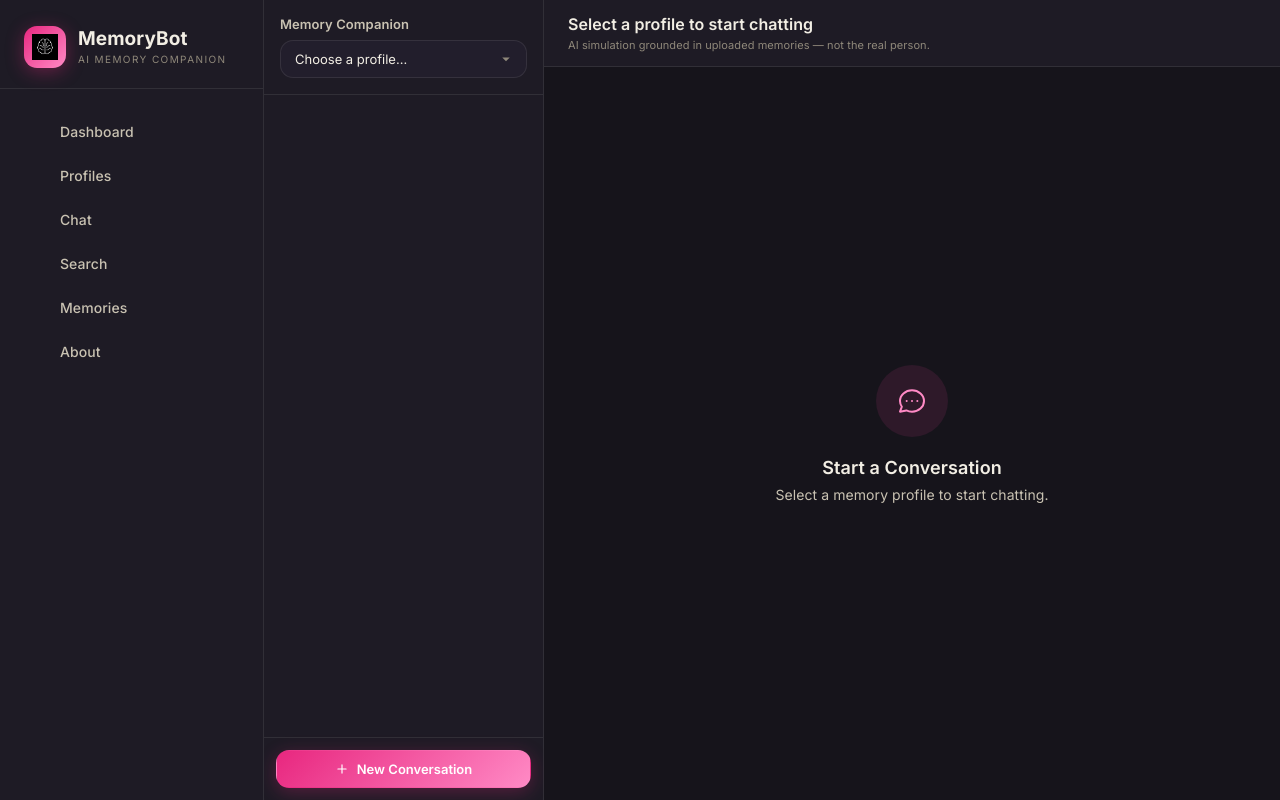
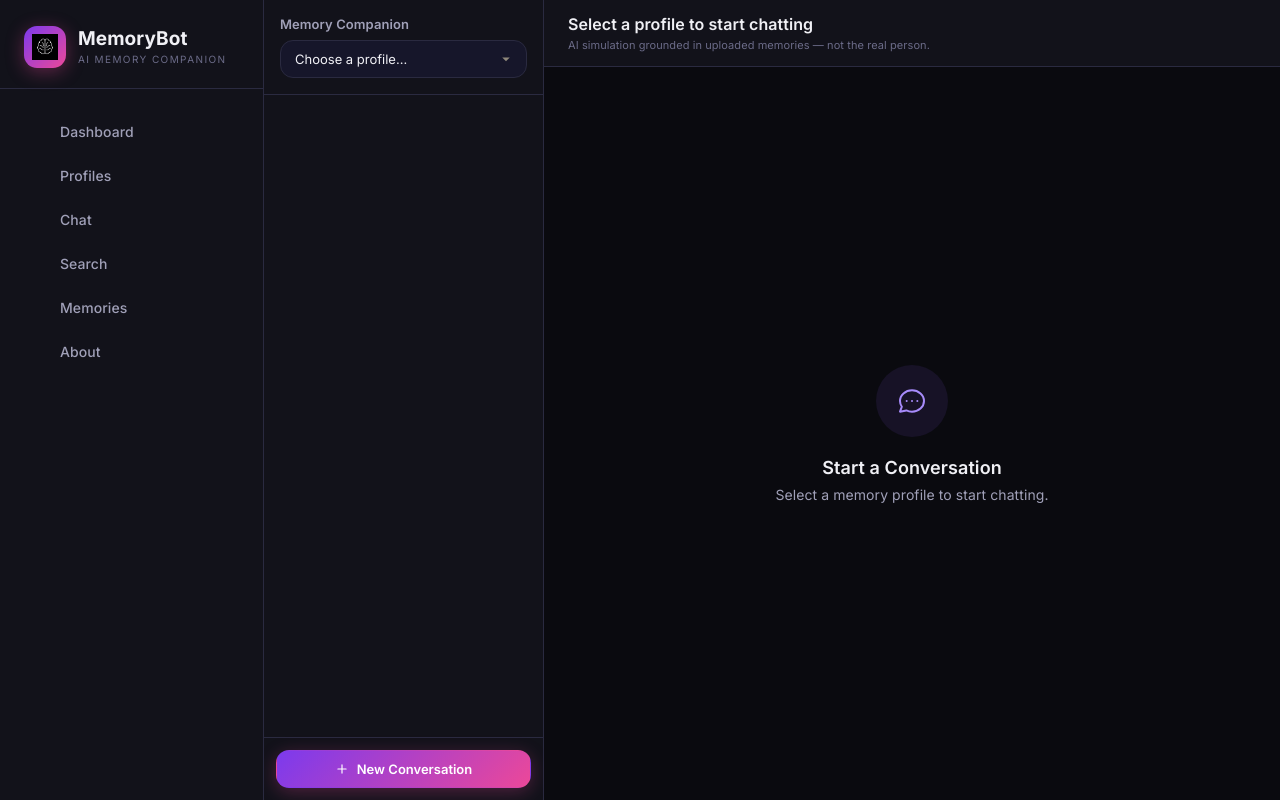
Before and after one commit to ShadowKernel-CODE/nexus-ai, a Python web app: template templates/chat.html in a window 1280 px wide. Run offline with Jinja, Linux system fonts and the light colour scheme; the template is opened without the code that fills it, so the values that code supplies are empty.

Commit message:
theme: original modern dark palette with purple #8B5CF6 + pink #EC4899 accents

```diff
--- a/static/css/style.css
+++ b/static/css/style.css
@@ -1,43 +1,43 @@
 /* ============================================================
    MemoryBot — Design System
-   Warm ink + cream + muted violet + restrained archival gold.
-   Modern AI precision meets personal photo-album warmth.
+   Modern dark UI + primary purple + secondary pink.
+   Premium AI-product identity.
    ============================================================ */
 
 :root {
-    /* Core dark ink palette */
-    --ink-900: #16141b;
-    --ink-800: #1e1b25;
-    --ink-700: #272330;
-    --ink-600: #332e41;
-    --ink-500: #453f55;
+    /* Core dark palette */
+    --ink-900: #0A0A0F;
+    --ink-800: #12121A;
+    --ink-700: #1A1A28;
+    --ink-600: #222236;
+    --ink-500: #2A2A44;
 
-    /* Warm typography */
-    --cream: #f2eee4;
-    --cream-dim: #c9c2b2;
-    --cream-faint: #8f887a;
+    /* Typography */
+    --cream: #F0F0F5;
+    --cream-dim: #A0A0B8;
+    --cream-faint: #6B6B88;
 
-    /* Primary brand */
-    --violet: #FF46A2;
-    --violet-deep: #E8277F;
-    --violet-soft: #FF8AC5;
-    --lavender: #FFD1E8;
+    /* Primary brand — purple + pink */
+    --violet: #8B5CF6;
+    --violet-deep: #7C3AED;
+    --violet-soft: #A78BFA;
+    --lavender: #C4B5FD;
 
-    /* Memory / supporting accents */
-    --amber: #d9a441;
-    --amber-soft: #e6bc6a;
-    --rose: #c77a93;
-    --green: #77ab8b;
-    --red: #d98080;
+    /* Supporting accents */
+    --amber: #F59E0B;
+    --amber-soft: #FBBF24;
+    --rose: #EC4899;
+    --green: #10B981;
+    --red: #EF4444;
 
     /* Semantic aliases */
     --bg-primary: var(--ink-900);
     --bg-secondary: var(--ink-800);
     --bg-card: var(--ink-700);
     --bg-card-hover: var(--ink-600);
-    --bg-input: #221e2c;
+    --bg-input: #16162A;
 
-    --border-primary: rgba(242, 238, 228, 0.09);
+    --border-primary: #2A2A40;
     --border-focus: var(--violet);
 
     --text-primary: var(--cream);
@@ -46,17 +46,17 @@
 
     --accent-purple: var(--violet);
     --accent-purple-hover: var(--violet-deep);
-    --accent-purple-light: rgba(255, 70, 162, 0.14);
+    --accent-purple-light: rgba(139, 92, 246, 0.15);
 
     --accent-pink: var(--rose);
-    --accent-blue: #8fb3f0;
+    --accent-blue: #3B82F6;
     --accent-green: var(--green);
     --accent-amber: var(--amber);
     --accent-red: var(--red);
 
-    --gradient-primary: linear-gradient(135deg, var(--violet-deep) 0%, var(--violet-soft) 100%);
-    --gradient-card: linear-gradient(135deg, rgba(255, 70, 162, 0.06) 0%, rgba(217, 164, 65, 0.05) 100%);
-    --shadow-glow: 0 4px 28px rgba(20, 14, 40, 0.45);
+    --gradient-primary: linear-gradient(135deg, var(--violet-deep) 0%, var(--rose) 100%);
+    --gradient-card: linear-gradient(135deg, rgba(139, 92, 246, 0.08) 0%, rgba(236, 72, 153, 0.08) 100%);
+    --shadow-glow: 0 0 20px rgba(139, 92, 246, 0.15);
     --shadow-card: 0 6px 28px rgba(0, 0, 0, 0.35);
     --shadow-lift: 0 10px 34px rgba(0, 0, 0, 0.45);
 
@@ -89,7 +89,7 @@ h1, h2, h3, h4, .font-display {
     color: var(--cream);
 }
 
-::selection { background: rgba(255, 70, 162, 0.35); color: var(--cream); }
+::selection { background: rgba(139, 92, 246, 0.35); color: var(--cream); }
 
 a { color: var(--violet-soft); }
 a:focus-visible, button:focus-visible, input:focus-visible, select:focus-visible, textarea:focus-visible {
@@ -101,9 +101,9 @@ a:focus-visible, button:focus-visible, input:focus-visible, select:focus-visible
 /* Scrollbar */
 ::-webkit-scrollbar { width: 8px; height: 8px; }
 ::-webkit-scrollbar-track { background: transparent; }
-::-webkit-scrollbar-thumb { background: #3a3547; border-radius: 4px; }
-::-webkit-scrollbar-thumb:hover { background: #4a4458; }
-.chat-scroll { scrollbar-width: thin; scrollbar-color: #3a3547 transparent; }
+::-webkit-scrollbar-thumb { background: #2F2F45; border-radius: 4px; }
+::-webkit-scrollbar-thumb:hover { background: #3E3E5C; }
+.chat-scroll { scrollbar-width: thin; scrollbar-color: #2F2F45 transparent; }
 
 /* ============ Layout ============ */
 
@@ -147,7 +147,7 @@ a:focus-visible, button:focus-visible, input:focus-visible, select:focus-visible
     align-items: center;
     justify-content: center;
     overflow: hidden;
-    box-shadow: 0 4px 18px rgba(232, 39, 127, 0.35);
+    box-shadow: 0 4px 18px rgba(236, 72, 153, 0.35);
 }
 .brand-mark img { width: 26px; height: 26px; object-fit: contain; }
 
@@ -257,30 +257,30 @@ a:focus-visible, button:focus-visible, input:focus-visible, select:focus-visible
 .btn-primary {
     background: var(--gradient-primary);
     color: #fff;
-    box-shadow: 0 4px 18px rgba(232, 39, 127, 0.28);
+    box-shadow: 0 4px 18px rgba(236, 72, 153, 0.28);
 }
-.btn-primary:hover { transform: translateY(-1px); box-shadow: 0 6px 26px rgba(232, 39, 127, 0.4); }
+.btn-primary:hover { transform: translateY(-1px); box-shadow: 0 6px 26px rgba(236, 72, 153, 0.4); }
 
 .btn-secondary {
     background: var(--ink-700);
     color: var(--cream);
     border-color: var(--border-primary);
 }
-.btn-secondary:hover { background: var(--ink-600); border-color: rgba(255, 70, 162, 0.5); }
+.btn-secondary:hover { background: var(--ink-600); border-color: rgba(139, 92, 246, 0.5); }
 
 .btn-ghost {
     background: transparent;
     color: var(--cream-dim);
     border-color: transparent;
 }
-.btn-ghost:hover { background: rgba(242, 238, 228, 0.05); color: var(--cream); }
+.btn-ghost:hover { background: rgba(255, 255, 255, 0.05); color: var(--cream); }
 
 .btn-danger {
-    background: rgba(217, 128, 128, 0.1);
+    background: rgba(239, 68, 68, 0.1);
     color: var(--red);
-    border-color: rgba(217, 128, 128, 0.3);
+    border-color: rgba(239, 68, 68, 0.3);
 }
-.btn-danger:hover { background: rgba(217, 128, 128, 0.18); }
+.btn-danger:hover { background: rgba(239, 68, 68, 0.18); }
 
 .btn-sm { padding: 8px 15px; font-size: 13px; border-radius: var(--radius-sm); }
 
@@ -665,7 +665,7 @@ label.field-label {
     width: 68px;
     height: 68px;
     border-radius: 50%;
-    background: rgba(255, 70, 162, 0.1);
+    background: rgba(139, 92, 246, 0.1);
     display: flex;
     align-items: center;
     justify-content: center;
--- a/templates/base.html
+++ b/templates/base.html
@@ -8,7 +8,7 @@
     <link rel="preconnect" href="https://fonts.googleapis.com">
     <link rel="preconnect" href="https://fonts.gstatic.com" crossorigin>
     <link href="https://fonts.googleapis.com/css2?family=Inter:wght@300;400;500;600;700;800&display=swap" rel="stylesheet">
-    <link rel="stylesheet" href="/static/css/style.css?v=9">
+    <link rel="stylesheet" href="/static/css/style.css?v=10">
     {% block head %}{% endblock %}
 </head>
 <body>
--- a/templates/chat.html
+++ b/templates/chat.html
@@ -34,7 +34,7 @@
                 <div id="convoList">
                     {% for c in conversations %}
                     <div class="flex items-center" style="margin-bottom:2px;" onmouseover="this.querySelector('.convo-delete').style.opacity='1'" onmouseout="this.querySelector('.convo-delete').style.opacity='0'">
-                        <a href="/chat/{{ c.profile_id }}/conversation/{{ c.id }}" style="display:block;padding:10px 14px;border-radius:11px;font-size:13px;color:var(--cream-dim);text-decoration:none;white-space:nowrap;overflow:hidden;text-overflow:ellipsis;transition:all 0.15s;border:1px solid transparent;flex:1;{% if active_conversation and active_conversation.id == c.id %}background:rgba(255,70,162,0.14);color:var(--lavender);border-color:rgba(255,70,162,0.35);{% endif %}">
+                        <a href="/chat/{{ c.profile_id }}/conversation/{{ c.id }}" style="display:block;padding:10px 14px;border-radius:11px;font-size:13px;color:var(--cream-dim);text-decoration:none;white-space:nowrap;overflow:hidden;text-overflow:ellipsis;transition:all 0.15s;border:1px solid transparent;flex:1;{% if active_conversation and active_conversation.id == c.id %}background:rgba(139,92,246,0.14);color:var(--lavender);border-color:rgba(139,92,246,0.35);{% endif %}">
                             {{ c.title }}
                         </a>
                         <button class="convo-delete" aria-label="Delete conversation" onclick="event.preventDefault();if(confirm('Delete this conversation?'))fetch('/chat/{{ c.id }}/delete',{method:'POST'}).then(()=>location.reload())" style="background:none;border:none;color:var(--cream-faint);cursor:pointer;padding:4px 8px;border-radius:6px;opacity:0;transition:opacity 0.15s;flex-shrink:0;" title="Delete conversation">
--- a/templates/dashboard.html
+++ b/templates/dashboard.html
@@ -12,7 +12,7 @@
             </div>
 
             <div class="alert-warning slide-up" style="margin-bottom:32px;display:flex;align-items:flex-start;gap:12px;">
-                <svg width="20" height="20" viewBox="0 0 24 24" fill="none" stroke="#e6bc6a" stroke-width="2" stroke-linecap="round" stroke-linejoin="round" style="flex-shrink:0;margin-top:2px;"><path d="M10.29 3.86L1.82 18a2 2 0 001.71 3h16.94a2 2 0 001.71-3L13.71 3.86a2 2 0 00-3.42 0z"/><line x1="12" y1="9" x2="12" y2="13"/><line x1="12" y1="17" x2="12.01" y2="17"/></svg>
+                <svg width="20" height="20" viewBox="0 0 24 24" fill="none" stroke="var(--amber-soft)" stroke-width="2" stroke-linecap="round" stroke-linejoin="round" style="flex-shrink:0;margin-top:2px;"><path d="M10.29 3.86L1.82 18a2 2 0 001.71 3h16.94a2 2 0 001.71-3L13.71 3.86a2 2 0 00-3.42 0z"/><line x1="12" y1="9" x2="12" y2="13"/><line x1="12" y1="17" x2="12.01" y2="17"/></svg>
                 <div style="font-size:13px;line-height:1.6;">MemoryBot uses AI to simulate conversations. The AI is <strong>not</strong> the actual person being remembered — responses are grounded in the memories you upload.</div>
             </div>
 
@@ -117,7 +117,7 @@
                         {% if recent_files %}
                         <div style="display:flex;flex-direction:column;gap:6px;">
                             {% for f in recent_files %}
-                            <a href="/profiles/{{ f.profile_id }}" class="flex items-center gap-3 no-underline" style="padding:10px 12px;border-radius:12px;transition:background 0.16s;" onmouseover="this.style.background='rgba(242,238,228,0.04)'" onmouseout="this.style.background=''">
+                            <a href="/profiles/{{ f.profile_id }}" class="flex items-center gap-3 no-underline" style="padding:10px 12px;border-radius:12px;transition:background 0.16s;" onmouseover="this.style.background='rgba(255,255,255,0.04)'" onmouseout="this.style.background=''">
                                 <div class="file-icon {% if f.memory_type == 'document' %}doc{% elif f.memory_type == 'written' %}txt{% elif f.memory_type == 'photograph' %}img{% elif f.memory_type == 'audio' %}audio{% elif f.memory_type == 'video' %}video{% else %}default{% endif %}">
                                     {% if f.memory_type == 'photograph' %}
                                     <svg width="17" height="17" viewBox="0 0 24 24" fill="none" stroke="currentColor" stroke-width="2" stroke-linecap="round" stroke-linejoin="round"><rect x="3" y="3" width="18" height="18" rx="2"/><circle cx="8.5" cy="8.5" r="1.5"/><path d="M21 15l-5-5L5 21"/></svg>
@@ -172,7 +172,7 @@
                         {% if recent_conversations %}
                         <div style="display:flex;flex-direction:column;gap:6px;">
                             {% for c in recent_conversations %}
-                            <a href="/chat/{{ c.profile_id }}/conversation/{{ c.id }}" class="no-underline" style="padding:12px 14px;border-radius:12px;border:1px solid transparent;transition:all 0.16s;" onmouseover="this.style.background='rgba(242,238,228,0.04)';this.style.borderColor='var(--border-primary)'" onmouseout="this.style.background='';this.style.borderColor='transparent'">
+                            <a href="/chat/{{ c.profile_id }}/conversation/{{ c.id }}" class="no-underline" style="padding:12px 14px;border-radius:12px;border:1px solid transparent;transition:all 0.16s;" onmouseover="this.style.background='rgba(255,255,255,0.04)';this.style.borderColor='var(--border-primary)'" onmouseout="this.style.background='';this.style.borderColor='transparent'">
                                 <p style="font-size:14px;font-weight:600;color:var(--cream);margin:0;white-space:nowrap;overflow:hidden;text-overflow:ellipsis;">{{ c.title }}</p>
                                 <p style="font-size:12px;color:var(--cream-faint);margin:4px 0 0;">{{ recent_conv_profiles.get(c.id, '') }} &middot; {{ c.updated_at.strftime('%b %d, %Y at %H:%M') if c.updated_at else '' }}</p>
                             </a>
--- a/templates/login.html
+++ b/templates/login.html
@@ -4,7 +4,7 @@
 <div class="auth-shell">
     <div class="auth-card">
         <div class="text-center slide-up" style="margin-bottom:28px;">
-            <div class="avatar avatar-xl" style="background:var(--gradient-primary);margin:0 auto 18px;box-shadow:0 0 40px rgba(232,39,127,0.35);overflow:hidden;">
+            <div class="avatar avatar-xl" style="background:var(--gradient-primary);margin:0 auto 18px;box-shadow:0 0 40px rgba(139,92,246,0.35);overflow:hidden;">
                 <img src="/static/img/logo.png" alt="MemoryBot" style="width:46px;height:46px;object-fit:contain;">
             </div>
             <h1 style="font-size:32px;font-weight:800;color:var(--cream);margin:0;letter-spacing:-0.02em;">MemoryBot</h1>
--- a/templates/profile_detail.html
+++ b/templates/profile_detail.html
@@ -176,7 +176,7 @@
                     {% if files %}
                     <div style="display:flex;flex-direction:column;gap:8px;" id="filesList">
                         {% for f in files %}
-                        <div class="flex items-center justify-between" style="padding:14px 16px;border-radius:14px;border:1px solid var(--border-primary);transition:background 0.2s;" onmouseover="this.style.background='rgba(242,238,228,0.03)'" onmouseout="this.style.background=''">
+                        <div class="flex items-center justify-between" style="padding:14px 16px;border-radius:14px;border:1px solid var(--border-primary);transition:background 0.2s;" onmouseover="this.style.background='rgba(255,255,255,0.03)'" onmouseout="this.style.background=''">
                             <div style="display:flex;align-items:center;gap:14px;min-width:0;">
                                 <div class="file-icon {% if f.memory_type == 'document' %}doc{% elif f.memory_type == 'written' %}txt{% elif f.memory_type == 'photograph' %}img{% elif f.memory_type == 'audio' %}audio{% elif f.memory_type == 'video' %}video{% elif f.file_type == '.pdf' %}pdf{% else %}default{% endif %}">
                                     {% if f.memory_type == 'photograph' %}
```
Also changed, not shown: other parts of static/css/style.css (+64 -64 lines).
